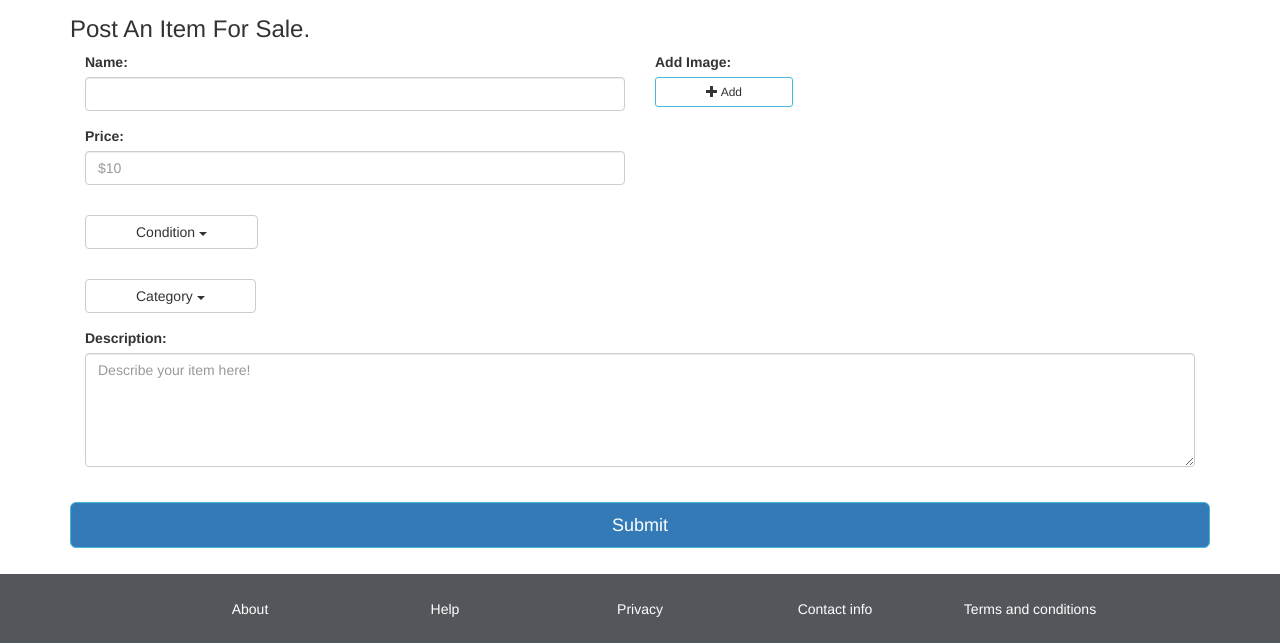
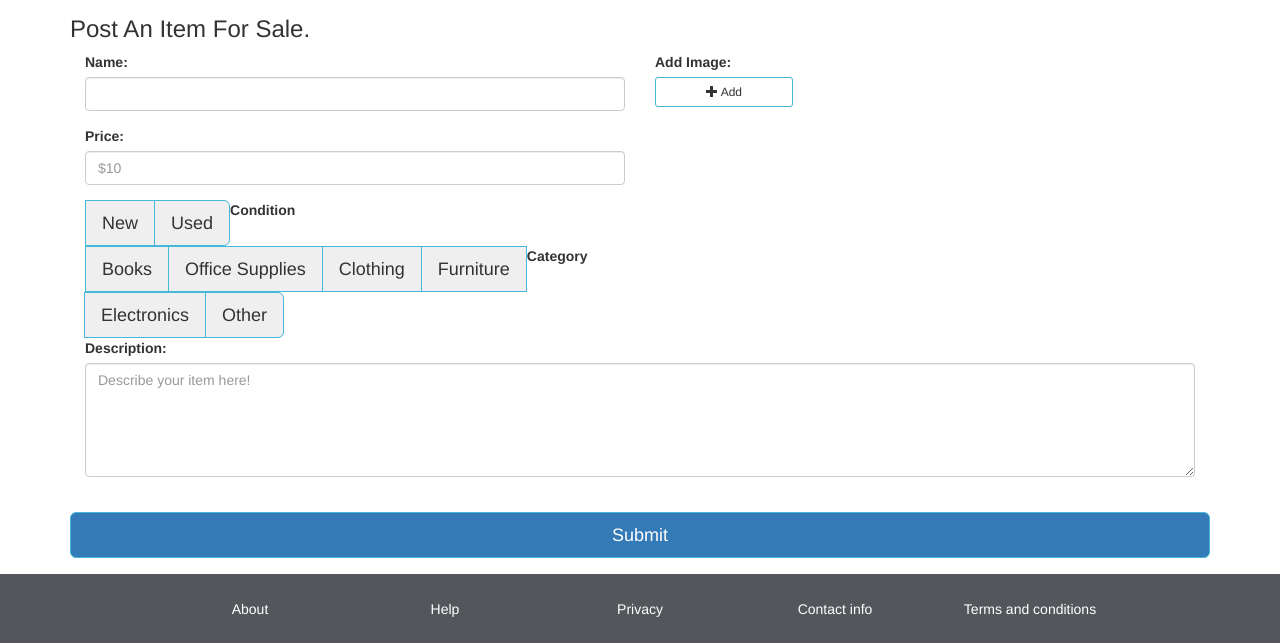
Before and after one commit to ephuong/GatorSwap, a PHP site: page /home/sell in a window 1280 px wide. Shown: the part 156-799 px from the top of the page. Run offline with PHP 8.4, Linux system fonts and the light colour scheme.

Commit message:
Trying new button styling

```diff
--- a/application/view/home/sell.php
+++ b/application/view/home/sell.php
@@ -135,16 +135,20 @@ body {
 				  </div>
 				</div> -->
 
+				<div class="btn-group btn-group-lg" id="conditionOptions">
+					<label>Condition</label>
+				  <button type="button" class="btn btn-secondary">New</button>
+				  <button type="button" class="btn btn-secondary">Used</button>
+				</div>
 
-
-            	<div class="dropdown">
+            	<!-- <div class="dropdown">
 	                <button class="btn btn-default dropdown-toggle" id="conditions-button" type="button" data-toggle="dropdown">Condition
 	                <span class="caret"></span></button>
 	                  <ul class="dropdown-menu" role="menu" aria-labelledby="condition-button">
 	                    <li role="presentation"><a role="conditionitem" tabindex="1" href="#">New</a></li>
 	                    <li role="presentation"><a role="conditionitem" tabindex="1" href="#">Used</a></li>
 	                  </ul>
-             	 </div>
+             	 </div> -->
 
 
 <!-- 		  		<div class="form-group">
@@ -158,7 +162,7 @@ body {
  	                <input type="number" class="form-control" name="quantity" placeholder="1" type="text">
              		</div>   -->
 
-             	<div class="dropdown">
+             	<!-- <div class="dropdown">
 	                <button class="btn btn-default dropdown-toggle" id="quantity-button" type="button" data-toggle="dropdown">Category
 	                <span class="caret"></span></button>
 	                  <ul class="dropdown-menu" role="menu" aria-labelledby="quantityitem">
@@ -169,7 +173,17 @@ body {
 	                    <li role="presentation"><a role="quantityitem" tabindex="1" href="#"> Electronics </a></li>
 	                    <li role="presentation"><a role="quantityitem" tabindex="1" href="#"> Other </a></li>
 	                  </ul>
-             	 </div>
+             	 </div> -->
+
+             	 <div class="btn-group btn-group-lg" id="categoryOptions">
+					<label>Category</label>
+				  <button type="button" class="btn btn-secondary">Books</button>
+				  <button type="button" class="btn btn-secondary">Office Supplies</button>
+				  <button type="button" class="btn btn-secondary">Clothing</button>
+				  <button type="button" class="btn btn-secondary">Furniture</button>
+				  <button type="button" class="btn btn-secondary">Electronics</button>
+				  <button type="button" class="btn btn-secondary">Other</button>
+				</div>
 
             </div>
 
```
